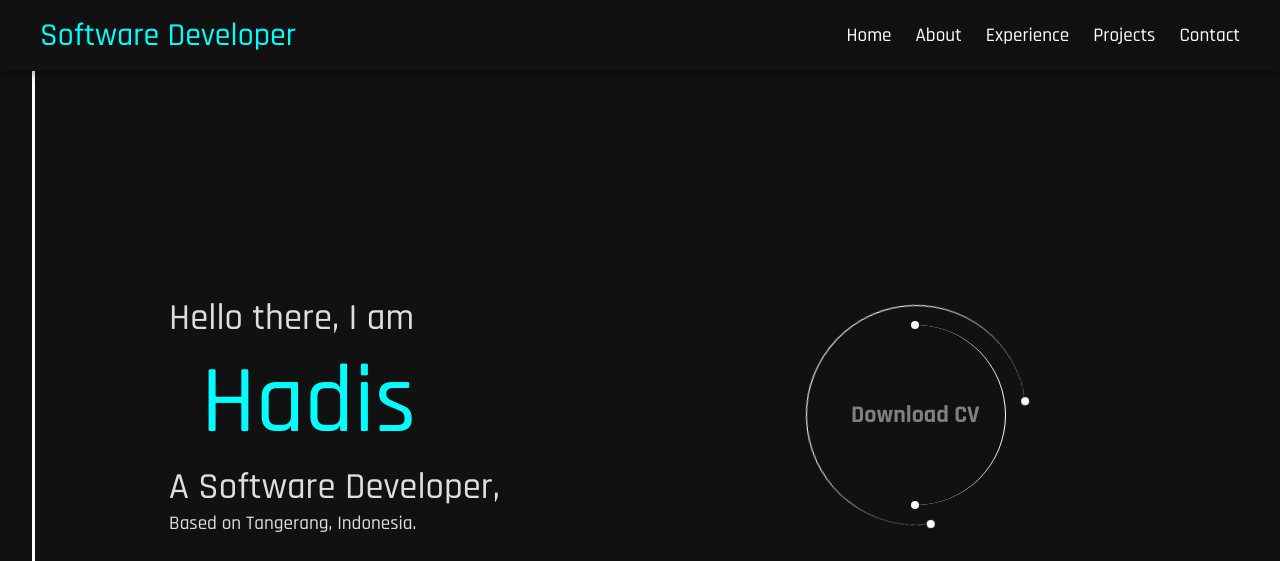
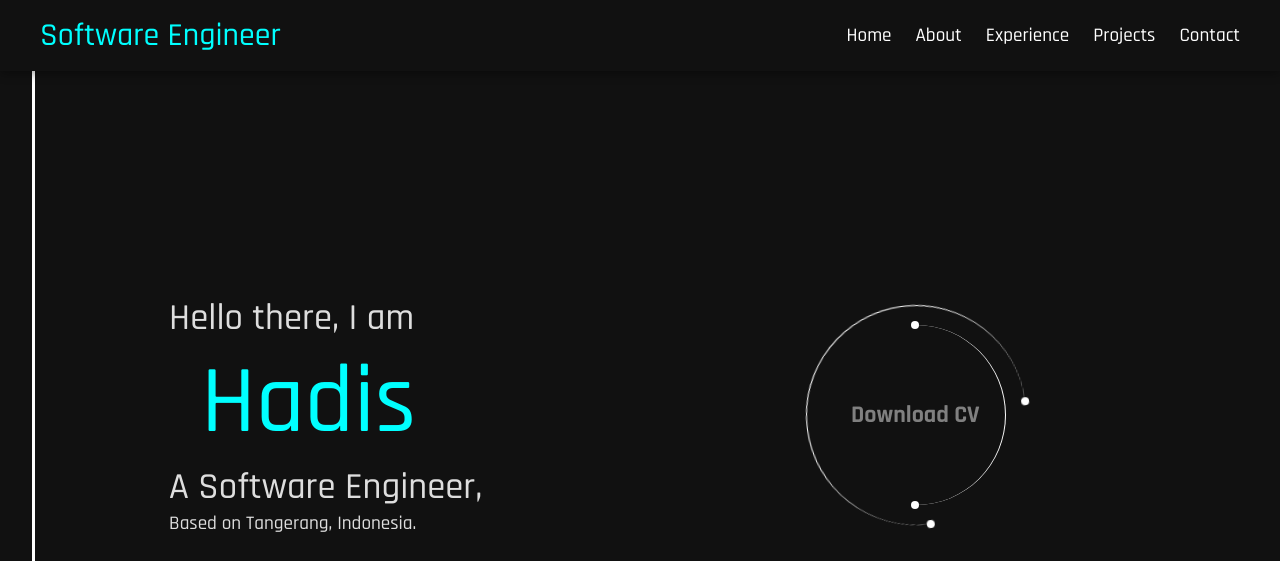
Before and after one commit to itshadis/portfolio-v.2, a Next.js app: page / in a window 1280 px wide. Shown: the top 561 px of the page. Built offline with nearby package versions, Linux system fonts and the light colour scheme.

Commit message:
rename: developer to engineer

```diff
--- a/src/app/layout.tsx
+++ b/src/app/layout.tsx
@@ -35,8 +35,8 @@ const rajdhani = localFont({
 });
 
 export const metadata: Metadata = {
-  title: 'Portfolio | Hadis - Software Developer',
-  description: 'Portfolio of Hadis, a Software Developer based in Tangerang, Indonesia.',
+  title: 'Portfolio | Hadis - Software Engineer',
+  description: 'Portfolio of Hadis, a Software Engineer based in Tangerang, Indonesia.',
 };
 
 export default function RootLayout({
--- a/src/components/Hero/index.tsx
+++ b/src/components/Hero/index.tsx
@@ -36,7 +36,7 @@ function Hero() {
       <div className="hero-details">
         <p>Hello there, I am</p>
         <h1>Hadis</h1>
-        <p>A Software Developer,</p>
+        <p>A Software Engineer,</p>
         <p>Based on Tangerang, Indonesia.</p>
       </div>
 
--- a/src/components/Navbar/index.tsx
+++ b/src/components/Navbar/index.tsx
@@ -39,7 +39,7 @@ function Navbar() {
 
   return (
     <nav className="navbar" aria-label="Main Navigation">
-      <h1>Software Developer</h1>
+      <h1>Software Engineer</h1>
       <button
         type="button"
         onClick={() => setIsShow(!isShow)}
```
